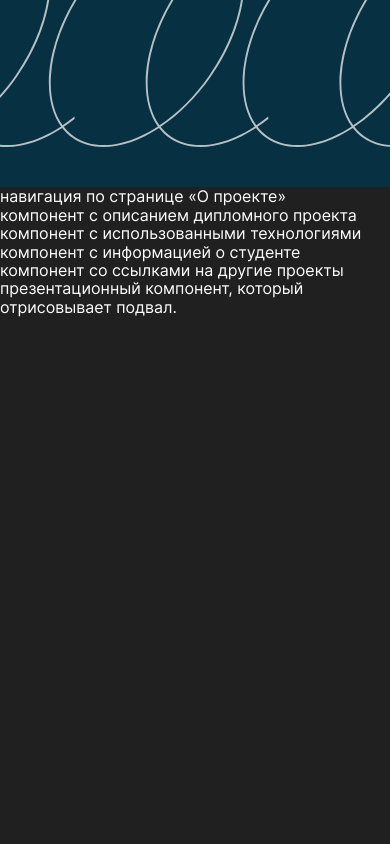
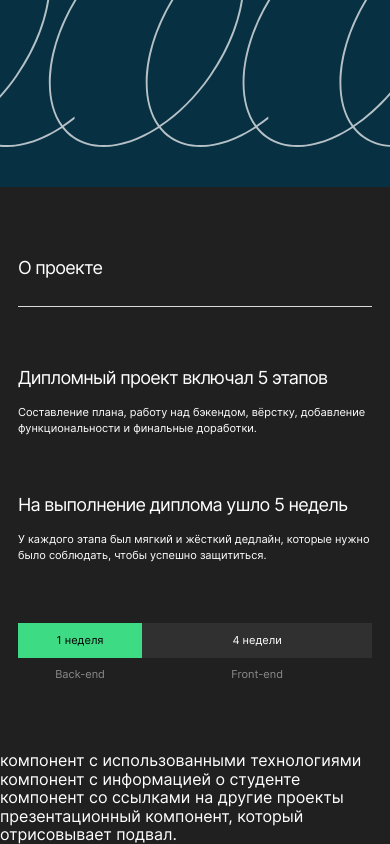
Before and after one commit to melodoc/movies-explorer-frontend, a React (Create React App) app: page / in a window 390 px wide. Shown: the part 779-1623 px from the top of the page. Before the commit the page ends 1096 px from the top, so only its background shows below. Built offline with nearby package versions, Linux system fonts and the light colour scheme.

Commit message:
feat. Add about component #2

```diff
--- a/src/components/AboutProject/AboutProject.css
+++ b/src/components/AboutProject/AboutProject.css
@@ -0,0 +1,172 @@
+.about {
+    padding: 110px var(--offset);
+  }
+
+  .about__headline {
+    margin: 0;
+    padding: 0;
+    padding-bottom: 20px;
+    border-bottom: 1px solid var(--gray);
+    font-weight: 400;
+    font-size: 22px;
+    line-height: 27px;
+    letter-spacing: -0.04em;
+  }
+
+  .about__list {
+    list-style: none;
+    margin: 0;
+    padding: 0;
+  }
+
+  .about__steps {
+    margin-top: 70px;
+    display: flex;
+    justify-content: space-between;
+  }
+
+  .about__item {
+    max-width: 550px;
+  }
+
+  .about__title {
+    font-weight: 400;
+    font-size: 20px;
+    line-height: 24px;
+    letter-spacing: -0.06em;
+    margin: 0;
+    margin-bottom: 26px;
+    padding: 0;
+  }
+
+  .about__subtitle {
+    margin: 0;
+    padding: 0;
+    font-weight: 400;
+    font-size: 14px;
+    line-height: 20px;
+  }
+
+  .about__time {
+    margin-top: 110px;
+    display: flex;
+    justify-content: space-between;
+  }
+
+  .about__time-item {
+    width: 100%;
+  }
+
+  .about__time-item:first-child {
+    flex-basis: 25%;
+  }
+
+  .about__time-period {
+    margin: 0;
+    padding: 0;
+    padding-left: 7px;
+    height: 36px;
+    text-align: center;
+    vertical-align: middle;
+    line-height: 36px;
+    font-weight: 400;
+    font-size: 14px;
+    background-color: var(--semi-black);
+  }
+
+  .about__time-period-bright {
+    background-color: var(--green);
+    color: var(--total-black);
+  }
+
+  .about__time-description {
+    margin: 0;
+    padding: 0;
+    margin-top: 14px;
+    text-align: center;
+    font-weight: 500;
+    font-size: 14px;
+    line-height: 17px;
+    color: var(--gray-1);
+  }
+
+  @media screen and (max-width: 1023px) {
+    .about {
+      padding: 88px 50px;
+    }
+
+    .about__subtitle {
+      font-weight: 400;
+      font-size: 12px;
+      line-height: 18px;
+    }
+
+    .about__steps {
+      gap: 38px;
+    }
+
+    .about__time {
+      margin-top: 88px;
+    }
+
+    .about__time-item:first-child {
+      flex-basis: 27%;
+    }
+  }
+
+  @media screen and (max-width: 767px) {
+    .about {
+      padding: 70px 18px;
+    }
+
+    .about__headline {
+      font-size: 18px;
+      line-height: 22px;
+      letter-spacing: -0.04em;
+    }
+
+    .about__headline {
+      padding-bottom: 27px;
+    }
+
+    .about__steps {
+      margin-top: 60px;
+      flex-flow: column;
+      gap: 58px;
+    }
+
+    .about__title {
+      font-size: 18px;
+      line-height: 22px;
+      letter-spacing: -0.04em;
+      margin-bottom: 15px;
+    }
+
+    .about__subtitle {
+      font-weight: 400;
+      font-size: 11px;
+      line-height: 16px;
+    }
+
+    .about__time-period {
+      padding-left: 0;
+      font-size: 11px;
+      line-height: 35px;
+      height: 35px;
+    }
+
+    .about__time {
+      margin-top: 60px;
+    }
+
+    .about__time-description {
+      font-weight: 400;
+      font-size: 11px;
+      line-height: 13px;
+      margin-top: 10px;
+    }
+
+    .about__time-item:first-child {
+      flex-basis: 54%;
+    }
+  }
--- a/src/components/AboutProject/AboutProject.js
+++ b/src/components/AboutProject/AboutProject.js
@@ -2,8 +2,38 @@ import './AboutProject.css';
 
 export function AboutProject() {
   return (
-    <div className="aboutProject">
-        компонент с описанием дипломного проекта
-    </div>
+    <section className="about">
+      <h2 className="about__headline">О проекте</h2>
+      <ul className="about__list about__steps">
+        <li className="about__item">
+          <h3 className="about__title">
+            Дипломный проект включал 5 этапов
+          </h3>
+          <p className="about__subtitle">
+            Составление плана, работу над бэкендом, вёрстку,
+            добавление функциональности и финальные доработки.
+          </p>
+        </li>
+        <li className="about__item">
+          <h3 className="about__title">
+            На выполнение диплома ушло 5 недель
+          </h3>
+          <p className="about__subtitle">
+            У каждого этапа был мягкий и жёсткий дедлайн, которые
+            нужно было соблюдать, чтобы успешно защититься.
+          </p>
+        </li>
+      </ul>
+      <ul className="about__list about__time">
+        <li className="about__time-item">
+          <p className="about__time-period about__time-period-bright">1 неделя</p>
+          <p className="about__time-description">Back-end</p>
+        </li>
+        <li className="about__time-item">
+          <p className="about__time-period">4 недели</p>
+          <p className="about__time-description">Front-end</p>
+        </li>
+      </ul>
+    </section>
   );
 }
--- a/src/components/Main/Main.js
+++ b/src/components/Main/Main.js
@@ -1,6 +1,5 @@
 import { Header } from '../Header/Header';
 import { Promo } from '../Promo/Promo';
-import { NavTab } from '../NavTab/NavTab';
 import { AboutProject } from '../AboutProject/AboutProject';
 import { Techs } from '../Techs/Techs';
 import { AboutMe } from '../AboutMe/AboutMe';
@@ -14,7 +13,6 @@ export function Main() {
     <div className='main'>
       <Header/>
       <Promo/>
-      <NavTab/>
       <AboutProject/>
       <Techs/>
       <AboutMe/>
--- a/src/variables/variables.css
+++ b/src/variables/variables.css
@@ -1,9 +1,12 @@
 :root {
   --black: #202020;
+  --semi-black: #303030;
   --total-black: #000000;
   --pearl-opal: #073042;
   --green: #3ddc84;
-  --white: #FFFFFF;
+  --gray: #dadada;
+  --gray-1: #8B8B8B;
+  --white: #ffffff;
   --hover-opacity: 0.6;
   --offset: 70px;
   --offset-s: 30px;
```
